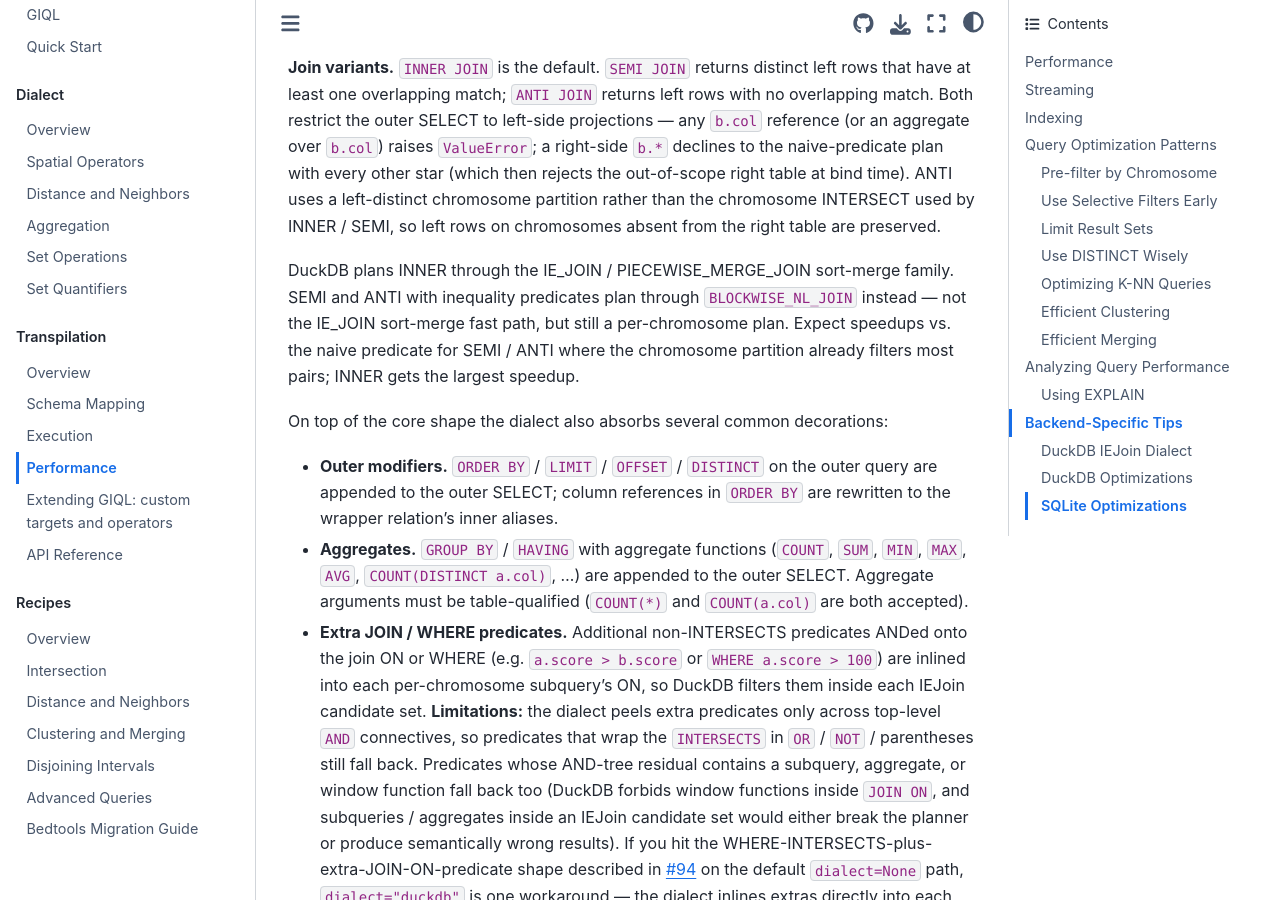
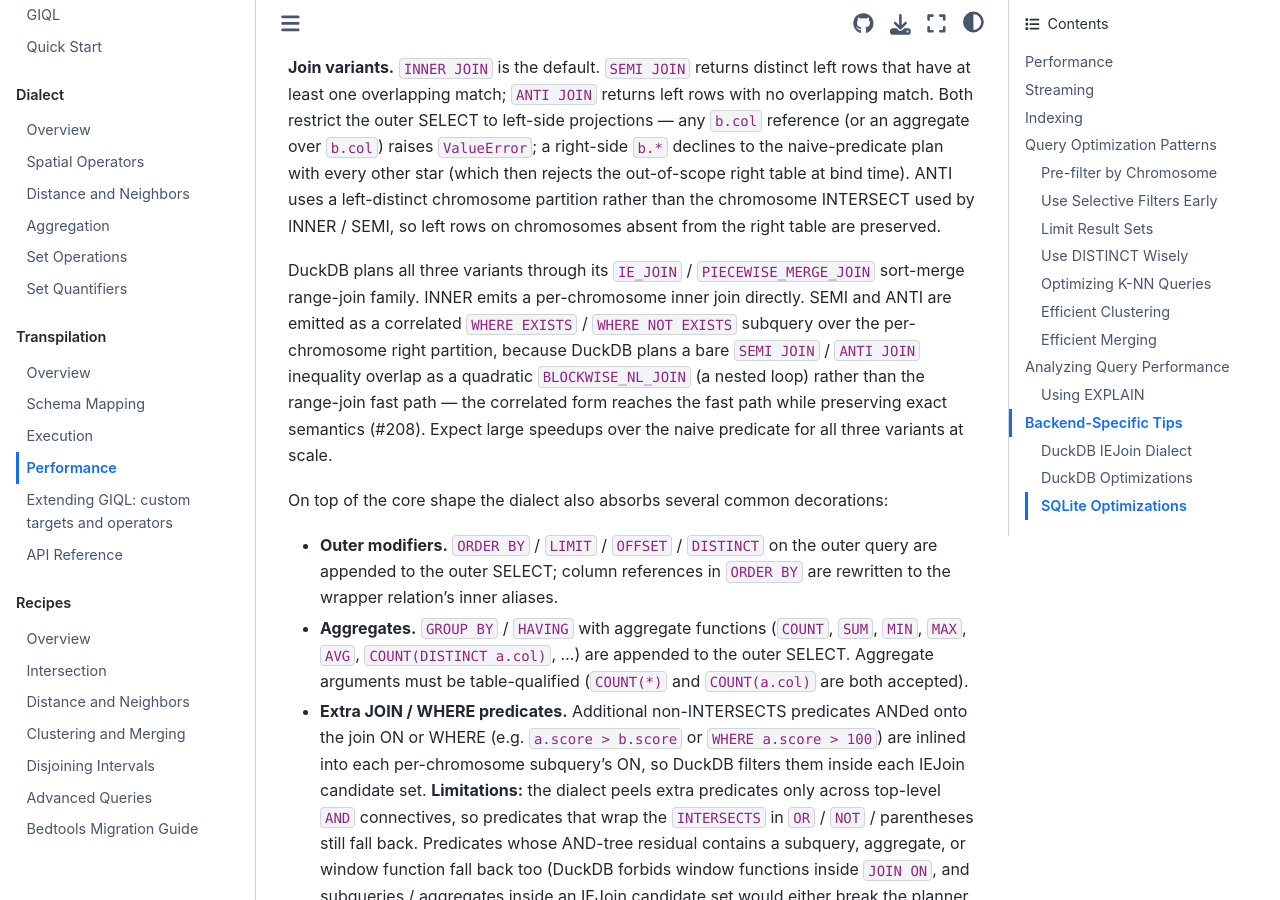
Before and after one commit to abdenlab/giql, a Sphinx documentation site: the page built from docs/transpilation/performance.rst, in a window 1280 px wide and 900 px high, scrolled down 7695 px. Built offline with Sphinx 7.4.7 and the Sphinx Book theme 1.1.4, drawn with Linux system fonts in a browser that asks for light colours.

Commit message:
docs: Describe the SEMI/ANTI EXISTS plan in the performance guide
Correct the DuckDB IEJoin section: SEMI and ANTI no longer plan as
BLOCKWISE_NL_JOIN; they are emitted as correlated EXISTS / NOT EXISTS
subqueries that reach the IE_JOIN range-join fast path.

Claude-Session: https://claude.ai/code/session_01TERWBHov76DQM3nQeT8yyy

```diff
--- a/docs/transpilation/performance.rst
+++ b/docs/transpilation/performance.rst
@@ -399,13 +399,16 @@ left-distinct chromosome partition rather than the chromosome INTERSECT
 used by INNER / SEMI, so left rows on chromosomes absent from the right
 table are preserved.
 
-DuckDB plans INNER through the IE_JOIN / PIECEWISE_MERGE_JOIN
-sort-merge family. SEMI and ANTI with inequality predicates plan
-through ``BLOCKWISE_NL_JOIN`` instead — not the IE_JOIN sort-merge fast
-path, but still a per-chromosome plan. Expect speedups vs. the naive
-predicate for SEMI / ANTI
-where the chromosome partition already filters most pairs; INNER gets
-the largest speedup.
+DuckDB plans all three variants through its ``IE_JOIN`` /
+``PIECEWISE_MERGE_JOIN`` sort-merge range-join family. INNER emits a
+per-chromosome inner join directly. SEMI and ANTI are emitted as a
+correlated ``WHERE EXISTS`` / ``WHERE NOT EXISTS`` subquery over the
+per-chromosome right partition, because DuckDB plans a bare ``SEMI
+JOIN`` / ``ANTI JOIN`` inequality overlap as a quadratic
+``BLOCKWISE_NL_JOIN`` (a nested loop) rather than the range-join fast
+path — the correlated form reaches the fast path while preserving exact
+semantics (#208). Expect large speedups over the naive predicate for all
+three variants at scale.
 
 On top of the core shape the dialect also absorbs several common
 decorations:
```
